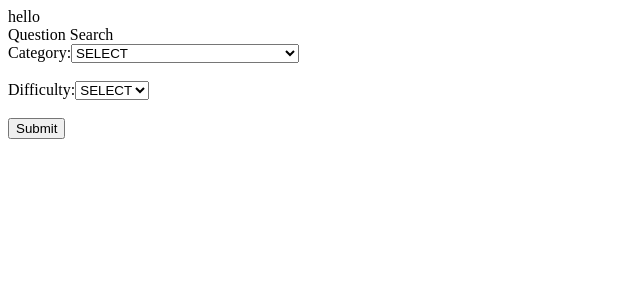
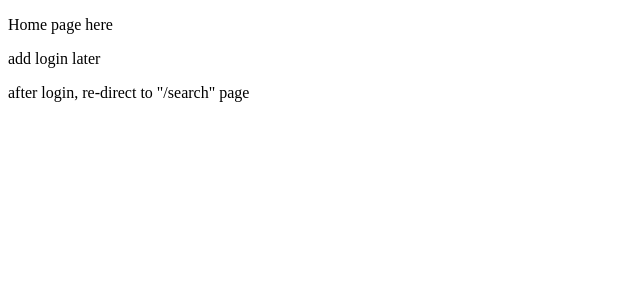
Before and after one commit to dlindqu3/trivia-frontend, a React (Create React App) app: page / in a window 1280 px wide. Shown: the top 300 px of the page, without its empty margins (0-640 px from the left). Built offline with nearby package versions, Linux system fonts and the light colour scheme.

Commit message:
added routes

```diff
--- a/package.json
+++ b/package.json
@@ -9,6 +9,7 @@
     "axios": "^0.27.2",
     "react": "^18.2.0",
     "react-dom": "^18.2.0",
+    "react-router-dom": "^6.4.1",
     "react-scripts": "5.0.1",
     "web-vitals": "^2.1.4"
   },
--- a/src/App.js
+++ b/src/App.js
@@ -1,6 +1,8 @@
 import Question from "./components/Question";
 import QuestionSearch from "./components/QuestionSearch";
+import HomePage from "./pages/HomePage";
 import React, { useState } from "react";
+import { BrowserRouter, Routes, Route } from "react-router-dom";
 
 function App() {
   const [questions, setQuestions] = useState([]);
@@ -9,29 +11,35 @@ function App() {
   const [currentNumber, setCurrentNumber] = useState(0);
   const [activeQuiz, setActiveQuiz] = useState(false);
 
-  const [options, setOptions] = useState({})
+  const [options, setOptions] = useState({});
 
   // functions
   // check if given answer is correct
   // move to next question in list
 
   return (
-
-
-
     <div className="App">
-      <div>hello</div>
+      <BrowserRouter>
+        <div>
+          <Routes>
+            <Route path="/" element={<HomePage />} />
+            <Route
+              path="/search"
+              element={
                 <QuestionSearch
                   questions={questions}
                   setQuestions={setQuestions}
                   options={options}
                   setOptions={setOptions}
                 />
+              }
+            />
+            <Route
+              path="/question"
+              element={
                 <Question
                   questions={questions}
                   setQuestions={setQuestions}
-        // options={options}
-        // setOptions={setOptions}
                   activeQuiz={activeQuiz}
                   setActiveQuiz={setActiveQuiz}
                   currentNumber={currentNumber}
@@ -39,6 +47,11 @@ function App() {
                   options={options}
                   setOptions={setOptions}
                 />
+              }
+            />
+          </Routes>
+        </div>
+      </BrowserRouter>
     </div>
   );
 }
--- a/src/components/Question.jsx
+++ b/src/components/Question.jsx
@@ -6,12 +6,8 @@ function Question( props ) {
   return (
 
     <div>
-
-      {/* {console.log('props in Question: ', props)}
-      {console.log('Question -- props.question[0]: ', props.questions[0])} */}
-
-      {/* { props.options[0] && shuffleOptions()} */}
-
+      <p>Question component here</p>
+      {console.log('props: ', props)}
       <form>
         <p>{props.questions[0] && props.questions[props.currentNumber]['question']}</p>
         <p>{props.options[props.currentNumber] && props.options[props.currentNumber][0]}</p>
--- a/src/components/QuestionSearch.jsx
+++ b/src/components/QuestionSearch.jsx
@@ -117,7 +117,7 @@ function QuestionSearch(  props  ) {
         <br />
         <br />
 
-        <input type="submit" value="Submit" />
+        <input type="submit" value="Start" />
       </form>
     </div>
   );
--- /dev/null
+++ b/src/pages/HomePage.jsx
@@ -0,0 +1,13 @@
+import React from 'react'
+
+function HomePage() {
+  return (
+    <div>
+      <p>Home page here</p>
+      <p>add login later</p>
+      <p>after login, re-direct to "/search" page</p>
+    </div>
+  )
+}
+
+export default HomePage
```
Also changed, not shown: src/pages/QuestionPage.jsx (added, +12 -0 lines), src/pages/SearchPage.jsx (added, +12 -0 lines), 2 other files (tests, documents, lock files or other folders). Lines whose indentation alone changed are shown as unchanged.
